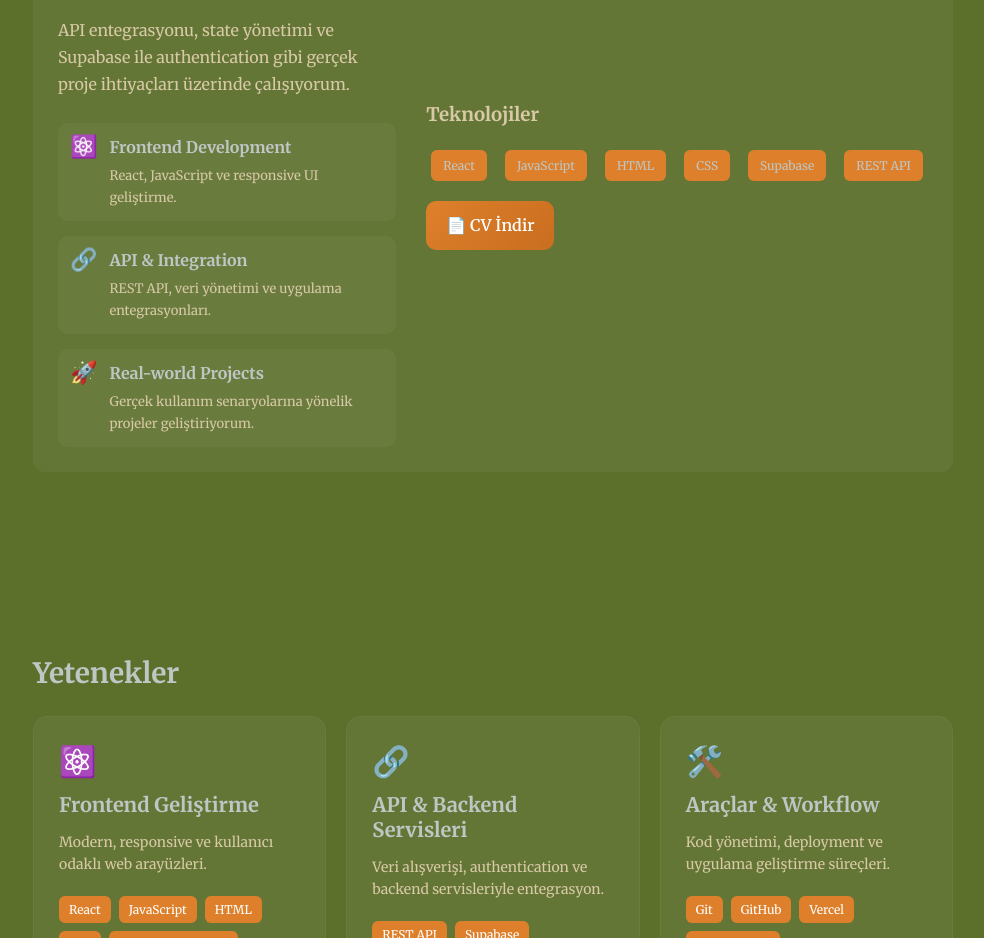
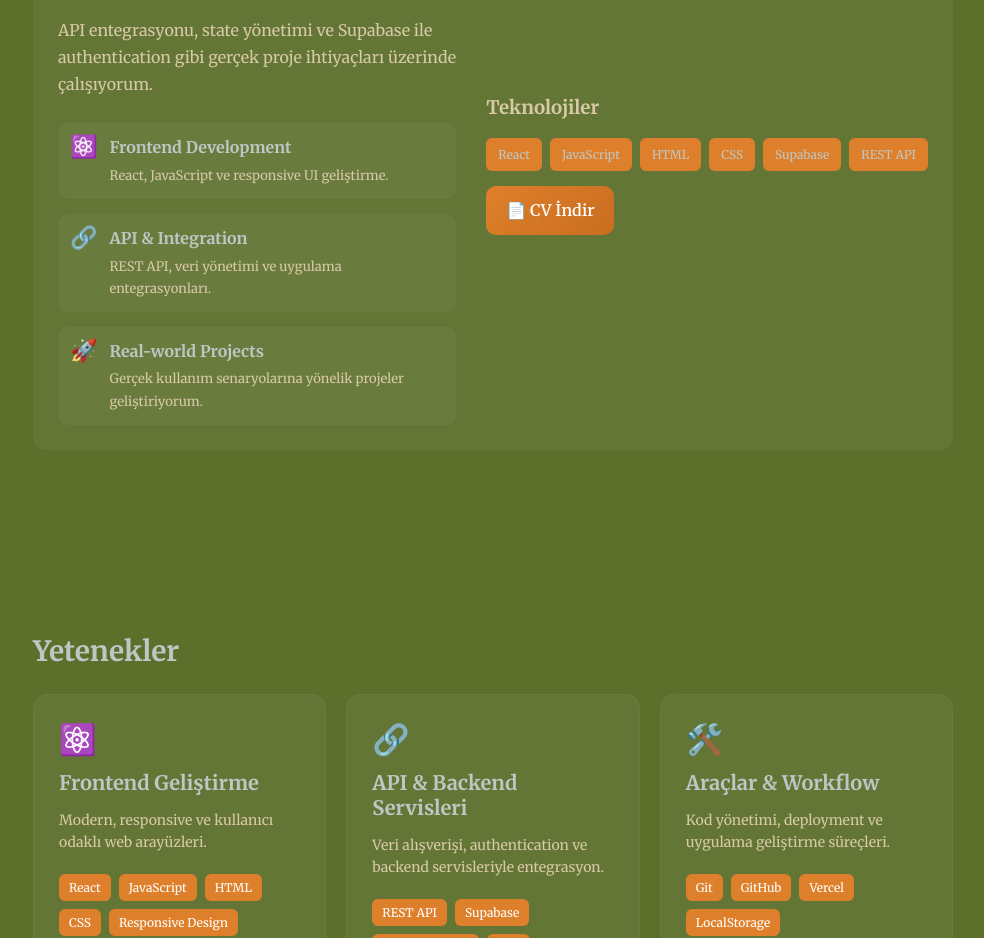
Before and after one commit to Lilith442/portfolio, a React (Vite) app: page / in a window 1280 px wide. Shown: the part 1081-2019 px from the top of the page, without its empty margins (147-1131 px from the left). Built offline with nearby package versions, Linux system fonts and the light colour scheme; a web font is replaced by a local one.

Commit message:
cv changes

```diff
--- a/src/index.css
+++ b/src/index.css
@@ -423,34 +423,21 @@
 
 .about-tags span {
   margin: 0;
+
   padding: 7px 12px;
+
   background: #DE802B;
+
   border-radius: 6px;
+
   font-size: 12px;
+
   transition: 0.3s;
 }
 
 .about-tags span:hover {
   transform: translateY(-3px);
   box-shadow: 0 5px 15px rgba(0,0,0,0.2);
-}
-
-.about-tags {
-  margin-top: 15px;
-}
-
-.about-tags span {
-  display: inline-block;
-
-  margin: 5px;
-
-  padding: 6px 12px;
-
-  background: #DE802B;
-
-  border-radius: 6px;
-
-  font-size: 12px;
 }
 
 .cv-btn {
```
Also changed, not shown: 2 other files (tests, documents, lock files or other folders).
